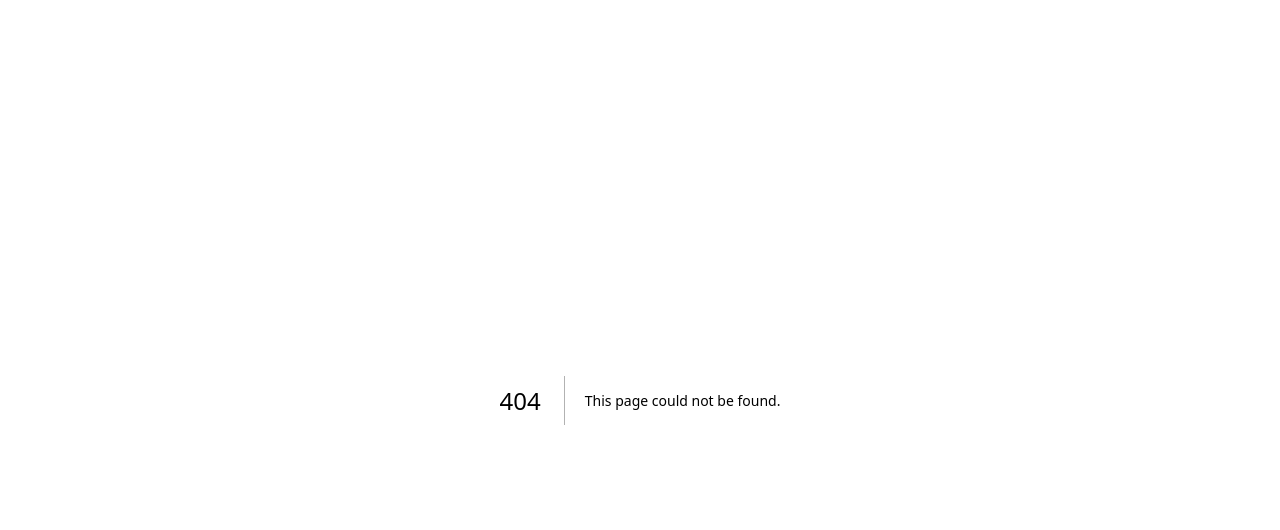
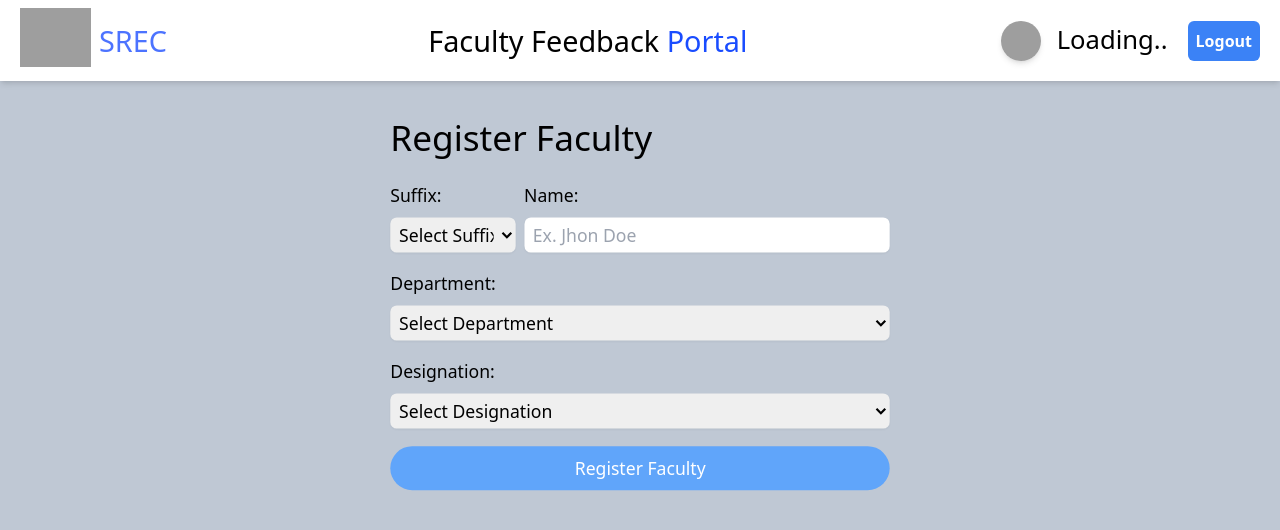
Before and after one commit to prathap03/facultyfeedback, a Next.js app: page /admin/registerFaculty in a window 1280 px wide. Before the commit this address had no page. Shown: the top 530 px of the page. Built offline with nearby package versions, Linux system fonts and the light colour scheme; grey boxes are pictures that could not be loaded.

Commit message:
broken dev

```diff
--- a/components/header.js
+++ b/components/header.js
@@ -1,89 +1,109 @@
-import Image from 'next/image';
 import {
   BellIcon,
   ChatIcon,
   ChevronDownIcon,
   HomeIcon,
   UserGroupIcon,
-    ViewGridIcon
-} from '@heroicons/react/solid';
+  ViewGridIcon,
+} from "@heroicons/react/solid";
 import {
   FlagIcon,
   PlayIcon,
   SearchIcon,
-    ShoppingCartIcon
-} from '@heroicons/react/outline';
+  ShoppingCartIcon,
+} from "@heroicons/react/outline";
 // import HeaderIcon from './HeaderIcon';
-import Link from 'next/link';
-import { useEffect, useState } from 'react';
+import Link from "next/link";
+import { useEffect, useState } from "react";
+import Image from "next/legacy/image";
+
 // import { useAuth } from "../context/AuthContext";
 const Header = () => {
   // const session = useSession();
-    const [userDetails,setUserDetails] = useState(null);
+  const [userDetails, setUserDetails] = useState(null);
+  const [imageUrl,setImageUrl] = useState("https://portal.srec.ac.in/uploads/students_photos/");
+
 
   useEffect(() => {
-        if(typeof window != 'undefined' && localStorage.getItem("userInfo")){
-            setUserDetails(JSON.parse(localStorage.getItem("userInfo")).userDetails)
-
+    if (typeof window != "undefined" && localStorage.getItem("userInfo")) {
+      setUserDetails(JSON.parse(localStorage.getItem("userInfo")).userDetails);
+      setImageUrl(imageUrl+ JSON.parse(localStorage.getItem("userInfo")).userDetails.rollNo+".jpg")
     }
-
-    }, [])
-
-
-
+  }, []);
 
   //  const {logout,user,userDetails,profile} = useAuth()
 
-
   return (
-        <div className='z-50 w-screen md:w-[100%] flex items-center justify-center p-2 bg-white shadow-md sticky-top-0 lg:px-5'>
+    <div className="z-50 w-screen md:w-[100%] flex items-center justify-center p-2 bg-white shadow-md sticky-top-0 lg:px-5">
       {/* Left */}
 
-                <Link href='/'><Image src="https://www.srec.ac.in/lib/images/logosrec.jpg" className='md:w-[5rem] w-[3rem]' width={71} height={59} layout='intrinsic' /></Link>
+      <Link href="/">
+        <Image
+          src="https://www.srec.ac.in/lib/images/logosrec.jpg"
+          className="md:w-[5rem] w-[3rem]"
+          width={71}
+          height={59}
+          layout="intrinsic"
 
+        />
+      </Link>
 
-            <div className='flex items-start justify-start   h-[100%]'>
-                <h1 className='text-[#0038FF]/70 md:text-[1.8rem]  p-2'>SREC</h1>
+      <div className="flex items-start justify-start   h-[100%]">
+        <h1 className="text-[#0038FF]/70 md:text-[1.8rem]  p-2">SREC</h1>
       </div>
       {/* <div className='flex p-2 ml-2 bg-gray-100 rounded-full'>
                 <SearchIcon className='h-6 text-gray-600' />
                 <input className='items-center flex-shrink hidden ml-2 placeholder-gray-500 bg-transparent outline-none md:inline-flex ' type="text" placeholder='Search Facebook' />
             </div> */}
       {/* Center  */}
-            <div className='flex flex-shrink-0  items-center justify-center flex-grow h-[100%]'>
-                <div className='flex md:text-[1.8rem] text-[0.8rem]   space-x-6 '>
-                    <h1>Faculty Feedback  <span className='text-[#0038FF]/90'>Portal</span></h1>
-
+      <div className="flex flex-shrink-0  items-center justify-center flex-grow h-[100%]">
+        <div className="flex md:text-[1.8rem] text-[0.8rem]   space-x-6 ">
+          <h1>
+            Faculty Feedback <span className="text-[#0038FF]/90">Portal</span>
+          </h1>
         </div>
       </div>
       {/* Right */}
 
-            <div className='flex items-center justify-end gap-1 md:gap-4 '>
+      <div className="flex items-center justify-end gap-1 md:gap-4 ">
         <Link href="/profile">
+          <div className='md:w-[2.5rem] md:h-[2.5rem] w-[1rem] h-[1rem] overflow-hidden rounded-full shadow-md'>
+                        <Image
+                        src={imageUrl}
+                        width={8}
+                        height={8}
+                        objectFit="cover"
+                        layout="responsive"
+                        alt="Profile"
+                        priority
+                        onError={()=>setImageUrl("https://portal.srec.ac.in/uploads/students_photos/"+userDetails.rollNo+'.jpeg')}
 
-                        <div className='md:w-[2.5rem] md:h-[2.5rem] w-[1rem] h-[1rem] rounded-full shadow-md'>
-                        <Image
-                        className='object-cover rounded-full cursor-pointer'
-                        src="/profile.jpeg"
-                        width={50}
-                        height={50}
-                        layout="intrinsic"
-                        alt="Profile"
 
                     />
                     </div>
 
 
+
         </Link>
 
-                <Link href="/profile"><p className='pr-1  text-[0.6rem] md:text-[1.6rem] flex-shrink  whitespace-nowrap'>{userDetails?userDetails.name.split(' ')[0]:"Loading.."}</p></Link>
+        <Link href="/profile">
+          <p className="pr-1  text-[0.6rem] md:text-[1.6rem] flex-shrink  whitespace-nowrap">
+            {userDetails ? userDetails.name.split(" ")[0] : "Loading.."}
+          </p>
+        </Link>
 
-                <button className=' h-[100%]  w-[100%] text-center p-1 md:p-2 text-[0.6rem] md:text-[1rem] font-semibold text-white bg-blue-500 rounded-md' onClick={()=>{localStorage.removeItem('userInfo');location.reload()}}>Logout</button>
-
-
+        <button
+          className=" h-[100%]  w-[100%] text-center p-1 md:p-2 text-[0.6rem] md:text-[1rem] font-semibold text-white bg-blue-500 rounded-md"
+          onClick={() => {
+            localStorage.removeItem("userInfo");
+            location.reload();
+          }}
+        >
+          Logout
+        </button>
       </div>
     </div>
   );
-}
+};
 
 export default Header;
--- a/pages/admin/createCourse.tsx
+++ b/pages/admin/createCourse.tsx
@@ -125,16 +125,16 @@ const createCourse: NextPage = () => {
                 <h1>Course Department:</h1>
                 <select onChange={(e)=>{setCourseDepartment(e.target.value)}} className="rounded-md p-1 shadow-sm h-[2rem]" name="department" id="cars" required>
                   <option value=""  selected>Select Department</option>
-                  <option value="volvo">B.E CSE</option>
-                  <option value="saab">B.Tech IT</option>
-                  <option value="mercedes">B.Tech AIDS</option>
-                  <option value="mercedes">M.Tech CSE</option>
-                  <option value="audi">B.E ECE</option>
-                  <option value="audi">B.E EEE</option>
-                  <option value="audi">B.E EIE</option>
-                  <option value="audi">B.E CIVIL</option>
-                  <option value="audi">B.E MECH</option>
-                  <option value="audi">B.E RA</option>
+                  <option value="B.E CSE">B.E CSE</option>
+                  <option value="B.Tech IT">B.Tech IT</option>
+                  <option value="B.Tech AIDS">B.Tech AIDS</option>
+                  <option value="M.Tech CSE">M.Tech CSE</option>
+                  <option value="B.E ECE">B.E ECE</option>
+                  <option value="B.E EEE">B.E EEE</option>
+                  <option value="B.E EIE">B.E EIE</option>
+                  <option value="B.E CIVIL">B.E CIVIL</option>
+                  <option value="B.E MECH">B.E MECH</option>
+                  <option value="B.E RA">B.E RA</option>
                 </select>
               </div>
               <div className="flex flex-col gap-2">
--- /dev/null
+++ b/pages/admin/registerFaculty.tsx
@@ -0,0 +1,160 @@
+import Axios  from "axios";
+import { access } from "fs";
+import { NextPage } from "next";
+import Image from "next/legacy/image";
+import Link from "next/link";
+import {  useState } from "react";
+import Header from "../../components/header";
+import Navbar from "../../components/navbar";
+
+const registerFaculty: NextPage = () => {
+
+    const [name,setName] = useState(null);
+    const [year,setYear] = useState(null)
+    const [rollNo,setRollNo] = useState(null);
+    const [section,setSection] = useState(null);
+    const [batch,setBatch] = useState(null);
+    const [semester,setSemester] = useState("")
+    const [email,setEmail] = useState(null)
+
+    const [departments,setDepartment] = useState();
+
+    const [error,setError] = useState("")
+    const [success,setSuccess] = useState("")
+
+
+
+    const registerFaculty = async ()=>{
+
+      try{
+        const data = {
+          name:name,
+          department:departments,
+          batch:batch,
+          rollNo:rollNo,
+          email:email,
+          semester:semester,
+          section:section,
+          year:year
+        }
+
+
+
+        await Axios.post("https://facultyportal.herokuapp.com/api/users/registerStudent",data).then((result)=>{
+        console.log(result)
+        if(result.data !="User Already Exists"){
+            setSuccess("Student Registered Successfully");
+          setTimeout(()=>{setError("")},5000)
+          }else{
+            setError("Student Already Exists");
+            setTimeout(()=>{setError("")},5000)
+          }
+        })
+
+
+      }catch(error){
+        setError(error.message);
+        setTimeout(()=>{setError("")},5000)
+      }
+
+
+
+    }
+
+  return (
+    <div className="flex flex-col h-[100%] min-h-screen bg-slate-400/[60%] ">
+      <Header />
+      {/*admin header*/}
+      <div className="h-[100%] flex-grow flex  w-[100%] ">
+        {/* <Navbar /> */}
+        <div className="flex w-[100%]">
+          <div className="flex  items-center flex-col flex-grow p-[2rem]  ">
+            <div  className="flex gap-4 w-[40%] p-4 flex-col scale-110   h-max">
+            {error !=""?( <h1 className="p-2 bg-red-200 rounded-md w-[100%] mt-5 text-red-600 shadow-md">{error}</h1>):""}
+            {success !=""?( <h1 className="p-2 bg-green-200 rounded-md w-[100%] mt-5 text-green-600 shadow-md">{success}</h1>):""}
+
+              <h1 className="text-[2rem]">Register Faculty</h1>
+              <div className="flex gap-2 ">
+              <div className="flex flex-col w-[25%] gap-2">
+                <h1>Suffix:</h1>
+                <select onChange={(e:any)=>{setDepartment(e.target.value)}} className="rounded-md p-1 shadow-sm h-[2rem]" name="department" id="cars" required>
+                  <option value=""  selected>Select Suffix</option>
+                  <option value="B.E CSE">Dr.</option>
+                  <option value="B.Tech IT">Mr.</option>
+                  <option value="B.Tech AIDS">Mrs.</option>
+                  <option value="M.Tech CSE">Ms.</option>
+
+                </select>
+              </div>
+              <div className="flex flex-col w-[100%] gap-2">
+                <h1>Name:</h1>
+                <input  onInput={(e:any)=>{setName(e.target.value)}}  placeholder="Ex. Jhon Doe" className="rounded-md p-2 h-[2rem] shadow-sm" type="text" required/>
+              </div>
+
+              </div>
+
+              <div className="flex flex-col gap-2">
+                <h1>Department:</h1>
+                <select onChange={(e:any)=>{setDepartment(e.target.value)}} className="rounded-md p-1 shadow-sm h-[2rem]" name="department" id="cars" required>
+                  <option value=""  selected>Select Department</option>
+                  <option value="MECH">Mechanical Engineering</option>
+                  <option value="EEE">Electrical and Electronics Engineering</option>
+                  <option value="ECE">Electronics & Communication Engineering</option>
+                  <option value="CSE">Computer Science and Engineering</option>
+                  <option value="EIE">Electronics & Instrumentation Engineering</option>
+                  <option value="R&A">Robotics and Automation</option>
+                  <option value="BME">Biomedical Engineering</option>
+                  <option value="Civil">Civil Engineering</option>
+                  <option value="IT">Information Technology</option>
+                  <option value="AI&DS">Artificial Intelligence and Data Science</option>
+                  <option value="Nano">Nano Science and Technology</option>
+                  <option value="MBA">Management Studies</option>
+                  <option value="HSBC">Science and Humanities</option>
+                  <option value="Chem">Chemistry</option>
+                </select>
+              </div>
+
+              <div className="flex flex-col gap-2">
+                <h1>Designation:</h1>
+                <select onChange={(e:any)=>{setDepartment(e.target.value)}} className="rounded-md p-1 shadow-sm h-[2rem]" name="department" id="cars" required>
+                  <option value=""  selected>Select Designation</option>
+                  <option value="B.E CSE">AP</option>
+                  <option value="B.Tech IT">AP(Sr.Gr)</option>
+                  <option value="B.Tech AIDS">AP(Sl.Gr)</option>
+                  <option value="M.Tech CSE">Assso.Prof</option>
+                  <option value="B.E ECE">ASP</option>
+                  <option value="B.E EEE">Prof</option>
+                </select>
+              </div>
+
+
+
+
+
+
+
+
+
+              {/* <div className="flex flex-col gap-2">
+                <h1>Email:</h1>
+                <input  onInput={(e:any)=>{setEmail(e.target.value)}}  placeholder="Ex. example.rollno@srec.ac.in" className="rounded-md p-2 h-[2rem] shadow-sm" type="text" required/>
+              </div> */}
+
+
+
+              <button onClick={()=>{registerFaculty()}} className="p-2 text-white bg-blue-400 rounded-full">Register Faculty</button>
+
+            </div>
+
+
+
+
+          </div>
+
+        </div>
+      </div>
+    </div>
+  );
+};
+
+export default registerFaculty;
--- a/pages/dev/profile.jsx
+++ b/pages/dev/profile.jsx
@@ -1,4 +1,4 @@
-import Image from 'next/image';
+// import Image from 'next/image';
 import Link from 'next/link'
 import React, { useEffect, useState } from 'react'
 
@@ -6,14 +6,46 @@ import React, { useEffect, useState } from 'react'
 
 export default function Profile() {
 
-    const [rollNo,setRollNo] = useState(null);
+    const [rollNo,setRollNo] = useState(1);
     const [imageurl,setImageUrl] = useState('/');
+    let rno = Array.from({length:60},(_,i)=>71812105001+i)
+
 
     const getImage = async(rollNo)=>{
-        let url ="https://portal.srec.ac.in/uploads/students_photos/"+rollNo;
+        let url ="https://portal.srec.ac.in/uploads/students_photos/"+rollNo+'.jpg';
        setImageUrl(url)
+    //    setRollNo(rollNo)
 
     }
+
+    const checkImage = (url)=>{
+        if(typeof window!=='undefined'){
+
+        var image = new Image();
+
+        image.src=url+'?_='+(new Date().getTime());
+
+        image.onload = function() {
+
+          if (this.width > 0) {
+
+            return true;
+          }
+        }
+
+
+        image.onerror = function() {
+            console.log("hihihihi")
+
+          return false;
+        }
+
+
+
+    }
+
+      }
+
 
     return (
         <div className='w-screen h-screen flex flex-col justify-center items-center gap-2'>
@@ -23,21 +55,62 @@ export default function Profile() {
             </h1>
             <input onInput={(e)=>{getImage(e.target.value)}} onBlur={(e)=>{getImage(e.target.value)}} className='p-2' type="text"/>
             </div>
-            <div className='flex gap-2 p-2 flex-col justify-center items-center bg-red-500/50 backdrop-blur-md shadow-md'>
+            <div className='flex gap-2 p-2 flex-wrap justify-center items-center bg-red-500/50 backdrop-blur-md shadow-md'>
             <h1>
-                Profile:
+                SREC DB Profile:
             </h1>
+            {rno?rno.map((roll)=>{
+
+                let temp="https://portal.srec.ac.in/uploads/students_photos/"+roll;
+                let url;
+                console.log(checkImage(temp+'.jpg'))
+               if(checkImage(temp+'.jpg')){
+
+                url = temp+'jpg';
+                return(
+
+                    <>
+
+                    <img
+                    id={roll}
+                    src={url}
+                    width={125}
+                    height={125}
+
+                    />
+                    </>
+                )
+               }else{
+                url = temp+'.jpg'
+
+                return(
+
+                    <>
+
+                    <img
+                    id={roll}
+                    src={url}
+                    width={125}
+                    height={125}
+
+                    />
+                    </>
+                )
+               }
+
+
+
+
+           }):''}
             <div className='flex gap-2'>
-            <Image
-            src={imageurl+'.jpg'||"/profile.jpeg"}
-            width={250}
-            height={250}
-            />
-            <Image
-            src={imageurl+'.jpeg'||"/profile.jpeg"}
-            width={250}
-            height={250}
-            />
+
+            <img
+           src={imageurl}
+           width={250}
+           height={250}
+           onError={()=>setImageUrl("https://portal.srec.ac.in/uploads/students_photos/"+rollNo+'.jpeg')}
+           />
+
             </div>
             </div>
 
--- a/pages/profile.tsx
+++ b/pages/profile.tsx
@@ -62,7 +62,9 @@ export default function Profile() {
                      <>
 
                      {userDetails && studentDetails ? (
-                          <img onError={()=>setImageUrl("https://portal.srec.ac.in/uploads/students_photos/"+studentDetails.rollNo+'.jpeg')} src={imageUrl} className='md:w-[10rem] w-[6rem] h-[8.7rem] md:h-[12rem] object-cover rounded-lg' alt="profile"/>
+                          <img
+                          loading='eager'
+                          onError={()=>setImageUrl("https://portal.srec.ac.in/uploads/students_photos/"+studentDetails.rollNo+'.jpeg')} src={imageUrl} className='md:w-[10rem] w-[6rem] h-[8.7rem] md:h-[12rem] object-cover rounded-lg' alt="profile"/>
                      ):<h1>Loading...</h1>}
 
                  <div className='flex text-[0.6rem] md:text-[1rem] flex-col gap-2'>
```
Lines whose indentation alone changed are shown as unchanged.
